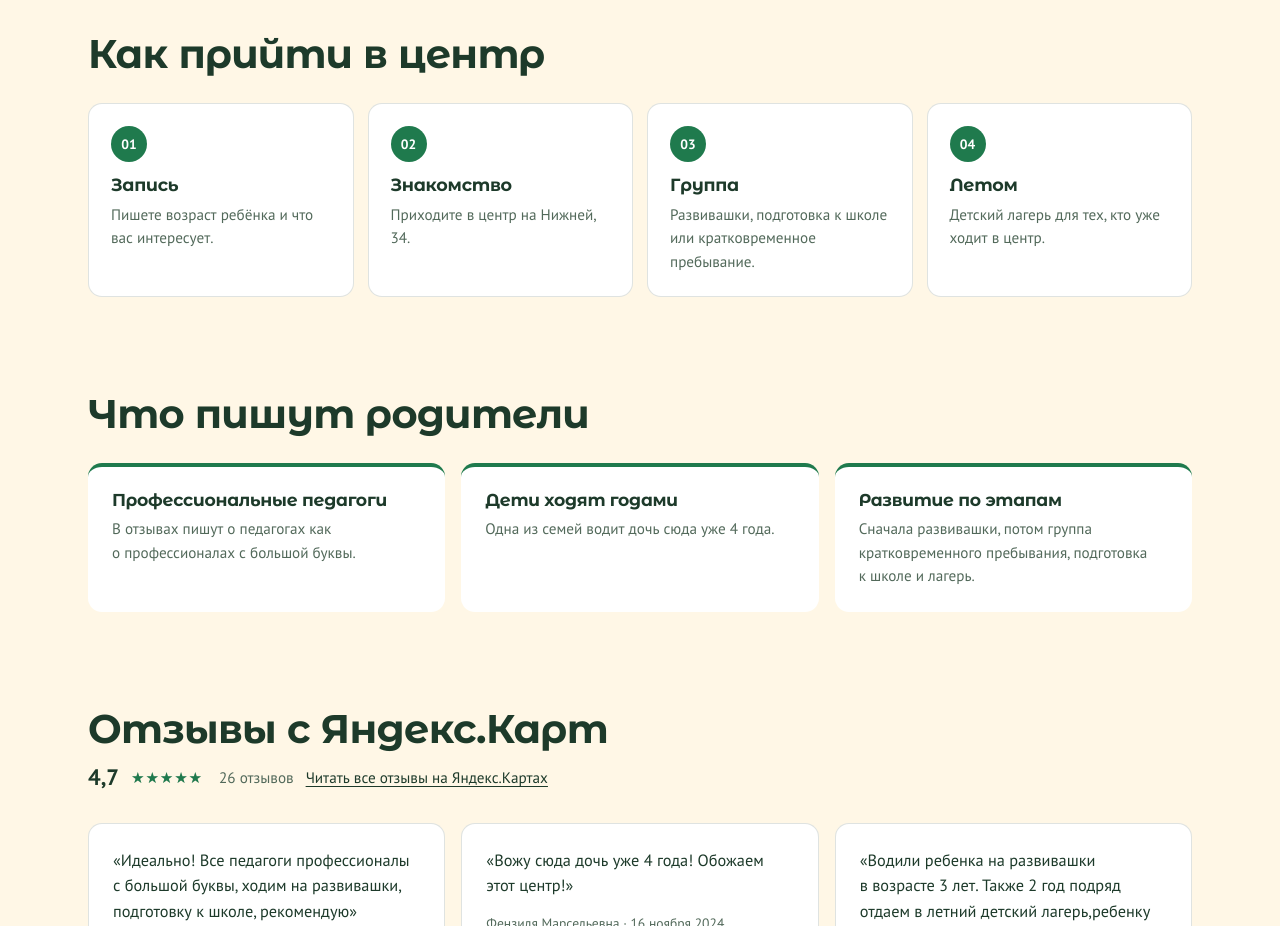
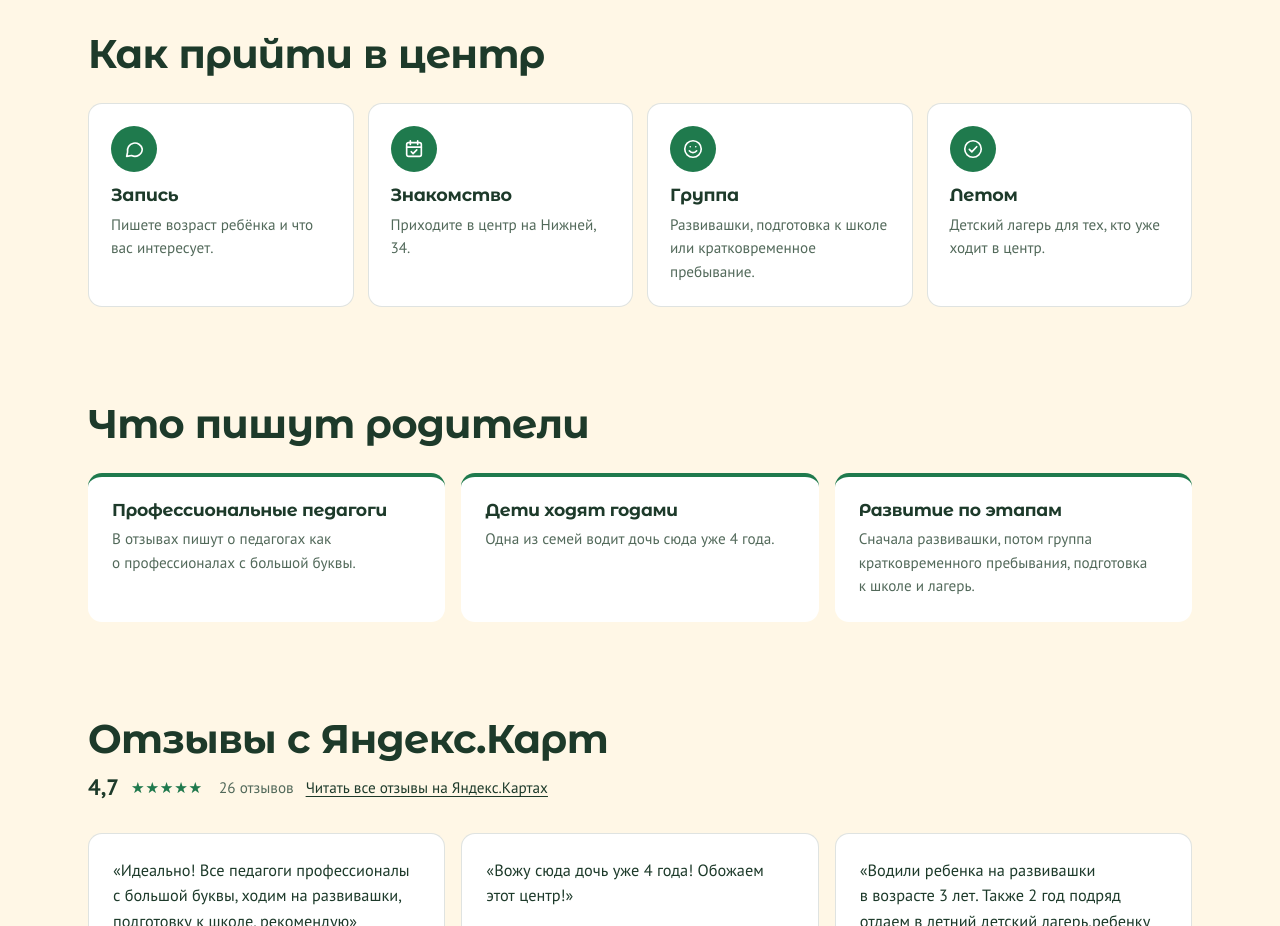
Before and after one commit to tuzir2022-creator/madagaskar-izhevsk, a plain HTML site: page index.html in a window 1280 px wide. Shown: the part 1660-2586 px from the top of the page. Drawn offline with Linux system fonts and the light colour scheme.

Commit message:
Демо сайта: Мадагаскар

```diff
--- a/index.html
+++ b/index.html
@@ -74,10 +74,10 @@
   <section class="s-section s-reveal">
     <header class="s-section__head"><h2>Как прийти в центр</h2></header>
     <ol class="s-steps">
-      <li class="s-steps__item"><span class="s-steps__n">01</span><h3>Запись</h3><p>Пишете возраст ребёнка и что вас интересует.</p></li>
-      <li class="s-steps__item"><span class="s-steps__n">02</span><h3>Знакомство</h3><p>Приходите в центр на Нижней, 34.</p></li>
-      <li class="s-steps__item"><span class="s-steps__n">03</span><h3>Группа</h3><p>Развивашки, подготовка к школе или кратковременное пребывание.</p></li>
-      <li class="s-steps__item"><span class="s-steps__n">04</span><h3>Летом</h3><p>Детский лагерь для тех, кто уже ходит в центр.</p></li>
+      <li class="s-steps__item"><span class="s-steps__n" aria-hidden="true"><svg viewBox="0 0 24 24" width="22" height="22" fill="none" stroke="currentColor" stroke-width="1.8" stroke-linecap="round" stroke-linejoin="round"><path d="M21 12a8 8 0 0 1-11.6 7.1L4 20l1-4.6A8 8 0 1 1 21 12z"/></svg></span><h3>Запись</h3><p>Пишете возраст ребёнка и что вас интересует.</p></li>
+      <li class="s-steps__item"><span class="s-steps__n" aria-hidden="true"><svg viewBox="0 0 24 24" width="22" height="22" fill="none" stroke="currentColor" stroke-width="1.8" stroke-linecap="round" stroke-linejoin="round"><rect x="4" y="5" width="16" height="15" rx="2"/><path d="M4 10h16M8 3v4M16 3v4M9 15l2 2 4-4"/></svg></span><h3>Знакомство</h3><p>Приходите в центр на Нижней, 34.</p></li>
+      <li class="s-steps__item"><span class="s-steps__n" aria-hidden="true"><svg viewBox="0 0 24 24" width="22" height="22" fill="none" stroke="currentColor" stroke-width="1.8" stroke-linecap="round" stroke-linejoin="round"><circle cx="12" cy="12" r="9"/><path d="M8 14a5 5 0 0 0 8 0M9 9.5h.01M15 9.5h.01"/></svg></span><h3>Группа</h3><p>Развивашки, подготовка к школе или кратковременное пребывание.</p></li>
+      <li class="s-steps__item"><span class="s-steps__n" aria-hidden="true"><svg viewBox="0 0 24 24" width="22" height="22" fill="none" stroke="currentColor" stroke-width="1.8" stroke-linecap="round" stroke-linejoin="round"><circle cx="12" cy="12" r="9"/><path d="M8 12.5l2.7 2.7L16 9.5"/></svg></span><h3>Летом</h3><p>Детский лагерь для тех, кто уже ходит в центр.</p></li>
     </ol>
   </section>
 
--- a/style-prod.css
+++ b/style-prod.css
@@ -211,3 +211,6 @@ main { max-width: var(--wrap); margin: 0 auto; padding: 0 var(--gut); }
 .s-toprating .s-reviews__stars { font-size: 1rem; }
 .s-toprating u { font-size: .92rem; font-weight: 400; color: var(--c-ink-soft); text-underline-offset: 3px; text-decoration-thickness: 1px; }
 .s-toprating:hover u { color: var(--c-accent-deep, var(--c-accent)); }
+
+.s-steps__n { width: 46px; height: 46px; }
+.s-steps__n svg { width: 22px; height: 22px; display: block; }
```
